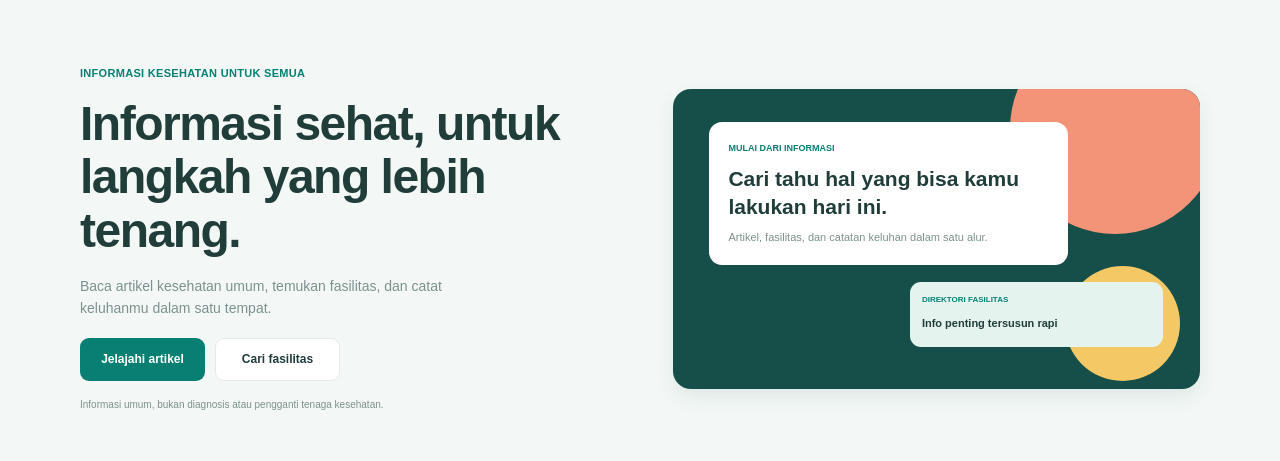
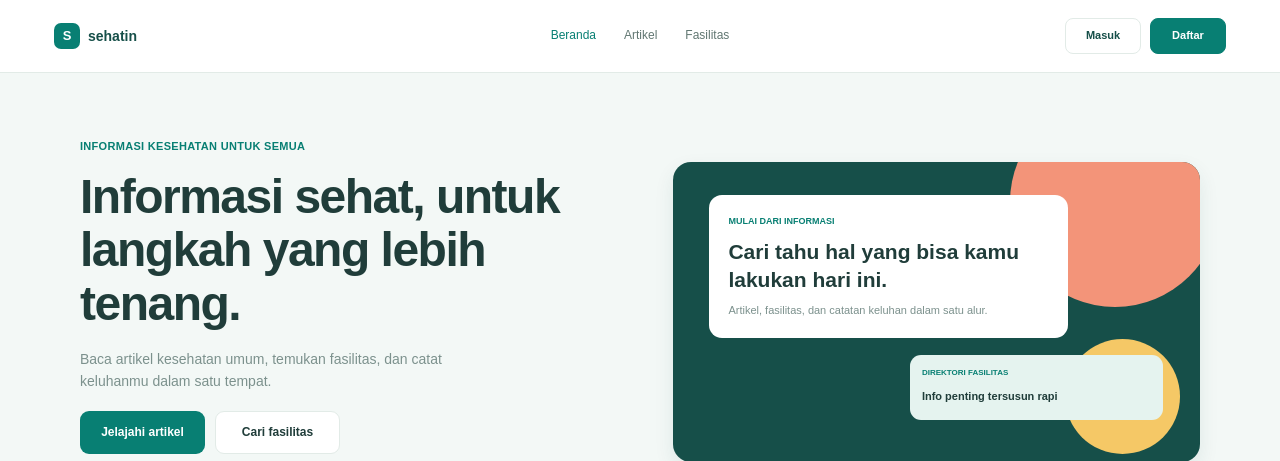
Before and after one commit to wafiarrafai/ProjectPemwebKelompok3, a PHP site: page / in a window 1280 px wide. Shown: the top 461 px of the page. Run offline with PHP 8.4, Linux system fonts and the light colour scheme.

Commit message:
feat: polish public page layout

```diff
--- a/assets/css/home.css
+++ b/assets/css/home.css
@@ -31,6 +31,110 @@ body {
     background: var(--background);
     color: var(--text);
     line-height: 1.6;
+}
+
+/* PUBLIC HEADER */
+
+.home-header {
+    background: var(--white);
+    border-bottom: 1px solid var(--border);
+}
+
+.home-header-inner {
+    width: min(calc(100% - 80px), 1172px);
+    min-height: 72px;
+    margin: 0 auto;
+    display: grid;
+    grid-template-columns: minmax(0, 1fr) auto minmax(0, 1fr);
+    align-items: center;
+    column-gap: 24px;
+}
+
+.home-brand {
+    display: inline-flex;
+    align-items: center;
+    gap: 8px;
+    justify-self: start;
+    color: var(--dark-green);
+    font-size: 14px;
+    font-weight: 700;
+}
+
+.home-brand-icon {
+    width: 26px;
+    height: 26px;
+    display: inline-flex;
+    align-items: center;
+    justify-content: center;
+    border-radius: 7px;
+    background: var(--primary);
+    color: var(--white);
+    font-size: 13px;
+}
+
+.home-header-nav,
+.home-header-actions {
+    display: flex;
+    align-items: center;
+}
+
+.home-header-nav {
+    justify-content: center;
+    gap: 28px;
+}
+
+.home-header-nav a {
+    color: #617772;
+    font-size: 12px;
+    transition: color 0.2s ease;
+}
+
+.home-header-nav a:hover,
+.home-header-nav a[aria-current="page"] {
+    color: var(--primary);
+}
+
+.home-header-actions {
+    justify-self: end;
+    gap: 9px;
+}
+
+.home-auth-link {
+    min-width: 76px;
+    min-height: 36px;
+    padding: 7px 14px;
+    display: inline-flex;
+    align-items: center;
+    justify-content: center;
+    border: 1px solid var(--border);
+    border-radius: 8px;
+    background: var(--white);
+    color: var(--dark-green);
+    font-size: 11px;
+    font-weight: 600;
+    transition: background-color 0.2s ease, color 0.2s ease, border-color 0.2s ease;
+}
+
+.home-auth-link:hover {
+    border-color: var(--primary);
+    color: var(--primary);
+}
+
+.home-auth-link-primary {
+    border-color: var(--primary);
+    background: var(--primary);
+    color: var(--white);
+}
+
+.home-auth-link-primary:hover {
+    border-color: var(--dark-green);
+    background: var(--dark-green);
+    color: var(--white);
+}
+
+.home-header a:focus-visible {
+    outline: 3px solid rgba(8, 127, 115, 0.35);
+    outline-offset: 3px;
 }
 
 a {
@@ -460,6 +564,37 @@ a {
    RESPONSIVE MOBILE
 ================================ */
 
+@media (max-width: 700px) {
+
+    .home-header-inner {
+        width: calc(100% - 36px);
+        min-height: 0;
+        padding: 13px 0;
+        display: flex;
+        flex-wrap: wrap;
+        justify-content: space-between;
+        gap: 14px 12px;
+    }
+
+    .home-header-nav {
+        order: 3;
+        width: 100%;
+        justify-content: center;
+        gap: 22px;
+    }
+
+    .home-header-actions {
+        margin-left: auto;
+        gap: 7px;
+    }
+
+    .home-auth-link {
+        min-width: 68px;
+        min-height: 36px;
+        padding: 7px 10px;
+    }
+}
+
 @media (max-width: 600px) {
 
     .container {
--- a/facilities.php
+++ b/facilities.php
@@ -56,7 +56,7 @@ $facilities = [
     <script src="assets/js/script.js" defer></script>
 </head>
 
-<body>
+<body class="facilities-layout">
 
     <!-- NAVBAR -->
     <header class="main-navbar">
--- a/index.php
+++ b/index.php
@@ -40,6 +40,26 @@ $articles = [
 </head>
 
 <body>
+
+    <header class="home-header">
+        <div class="home-header-inner">
+            <a href="index.php" class="home-brand" aria-label="Sehatin, beranda">
+                <span class="home-brand-icon" aria-hidden="true">S</span>
+                <span>sehatin</span>
+            </a>
+
+            <nav class="home-header-nav" aria-label="Navigasi utama">
+                <a href="index.php" aria-current="page">Beranda</a>
+                <a href="articles.php">Artikel</a>
+                <a href="facilities.php">Fasilitas</a>
+            </nav>
+
+            <div class="home-header-actions">
+                <a href="login.php" class="home-auth-link">Masuk</a>
+                <a href="register.php" class="home-auth-link home-auth-link-primary">Daftar</a>
+            </div>
+        </div>
+    </header>
 
     <main class="container">
 
```
Also changed, not shown: UI-UX-HANDOFF.md (added, +57 -0 lines), assets/css/facilities.css (+10 -0 lines).
